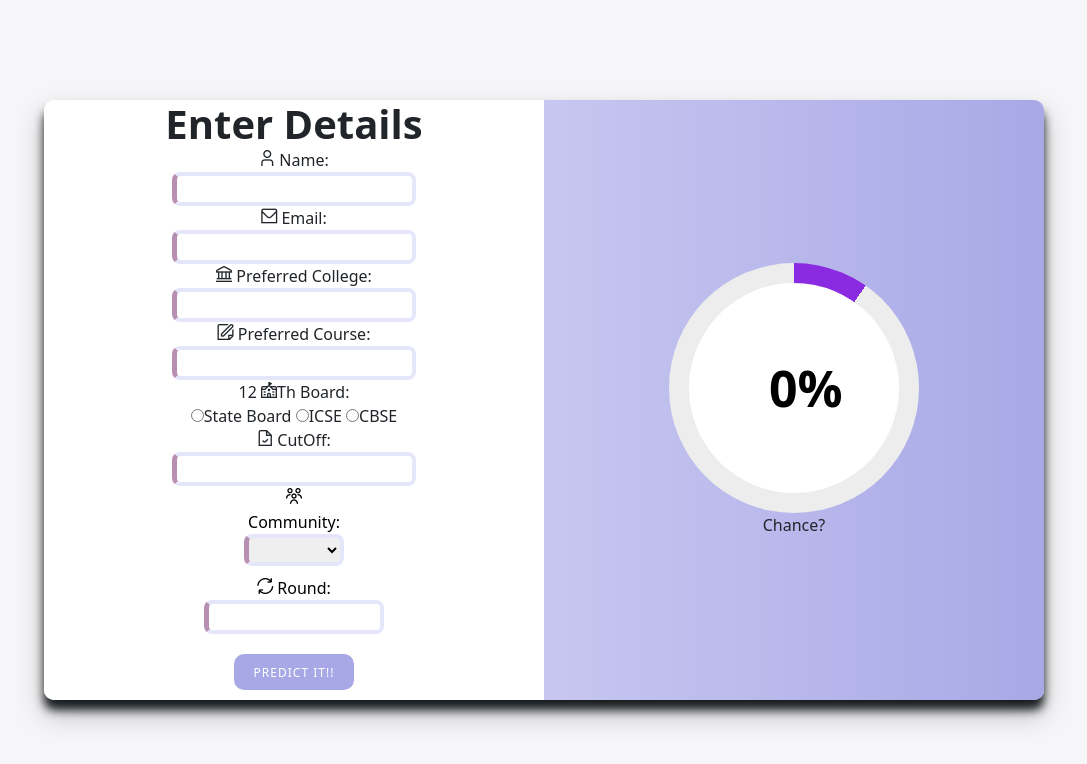
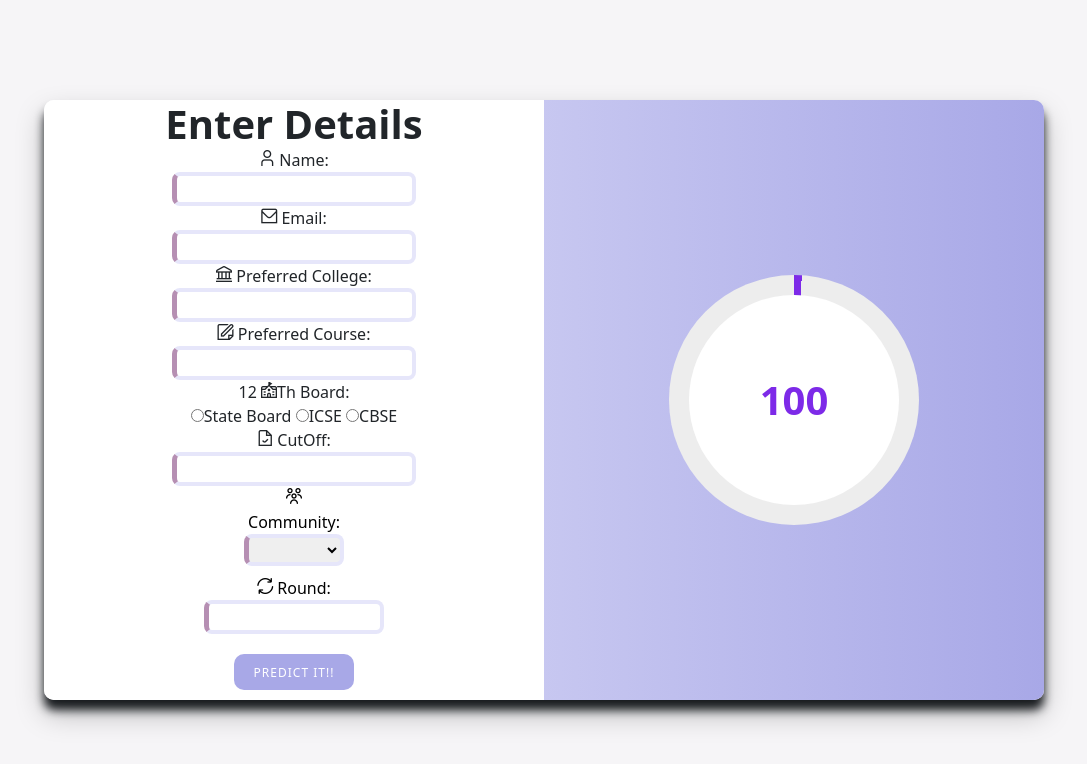
Before and after one commit to Gopinath2002/IBM---Nalaiya-Thiran, a plain HTML site: page Swetha_V/Uni Predictor/index.html in a window 1280 px wide. Shown: the whole page, without its empty margins (96-1183 px from the left). Drawn offline with nearby package versions, Linux system fonts and the light colour scheme.

Commit message:
added pd file

```diff
--- a/Swetha_V/Uni Predictor/index.html
+++ b/Swetha_V/Uni Predictor/index.html
@@ -27,6 +27,7 @@
       rel="stylesheet"
       href="https://cdn-uicons.flaticon.com/uicons-regular-rounded/css/uicons-regular-rounded.css"
     />
+
   </head>
   <body>
     <div class="container">
@@ -111,13 +112,11 @@
       <div class="overlay">
         <div class="overlay-panel overlay-left">
           <div class="circular-progress">
-            <div class="circle">
-              <span class="progress-value"> 0% </span>
-            </div>
-            <span class="text">Chance?</span>
+              <span id="progress-value"> 100 </span>
           </div>
         </div>
       </div>
     </div>
+    <script src="predictor.js"></script>
   </body>
 </html>
--- a/Swetha_V/Uni Predictor/predictor.css
+++ b/Swetha_V/Uni Predictor/predictor.css
@@ -1,43 +1,33 @@
 
 .circular-progress{
-    display: flex;
-    padding: 50px 0;
-    border-radius: 8px;
-    flex-direction: column;
-    align-items: center;
-}
-.circle{
     position: relative;
     height: 250px;
-    width:250px;
+    width: 250px;
     border-radius: 50%;
-    background: conic-gradient(blueviolet 35deg ,#ededed 0deg) ;
+    background: conic-gradient(#7d2ae8 3.6deg, #ededed 0deg);
     display: flex;
     align-items: center;
+    justify-content: center;
 }
-.circle::before{
-    content:"";
+.circular-progress::before{
+    content: "";
     position: absolute;
     height: 210px;
     width: 210px;
-    background-color:#fff;
     border-radius: 50%;
-    margin-left: 20px;
+    background-color: #fff;
 }
-.progress-value{
+#progress-value{
     position: relative;
-    margin-left: 100px;
-    font-size: 50px;
-    font-weight:600;
-    color: black;
+    font-size: 40px;
+    font-weight: 600;
+    color: #7d2ae8;
 }
 
 
 body{
     background-color: lavender;
 }
-
-
 
 
  input:hover{
--- /dev/null
+++ b/Swetha_V/Uni Predictor/predictor.js
@@ -0,0 +1,18 @@
+let circularProgress = document.querySelector(".circular-progress"),
+progressValue = document.querySelector(".progress-value");
+
+x=document.getElementById
+let progressStartValue = 0,
+progressEndValue = 100,
+speed = 100;
+
+let progress = setInterval(() => {
+progressStartValue++;
+
+progressValue.textContent = `${progressStartValue}%`
+circularProgress.style.background = `conic-gradient(#7d2ae8 ${progressStartValue * 3.6}deg, #ededed 0deg)`
+
+if(progressStartValue == progressEndValue){
+    clearInterval(progress);
+}
+}, speed);
```
Also changed, not shown: Swetha_V/Uni Predictor/WhatsApp Image 2022-11-16 at 7.07.18 PM.jpeg (deleted).
